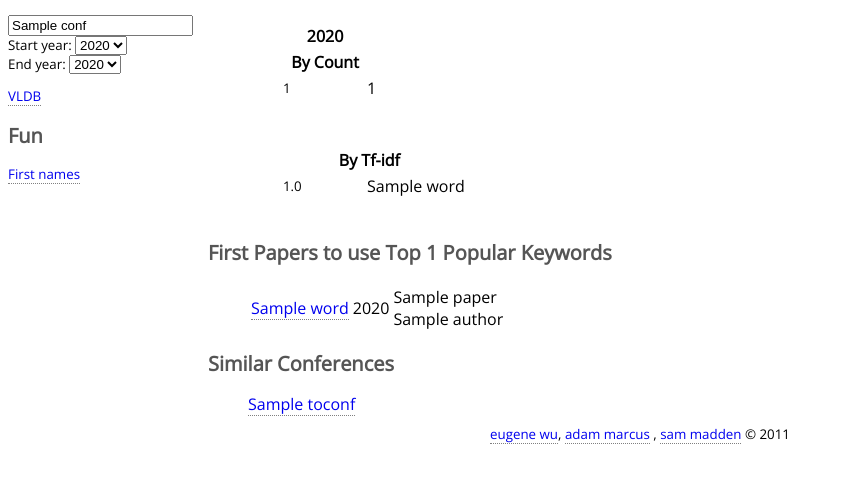
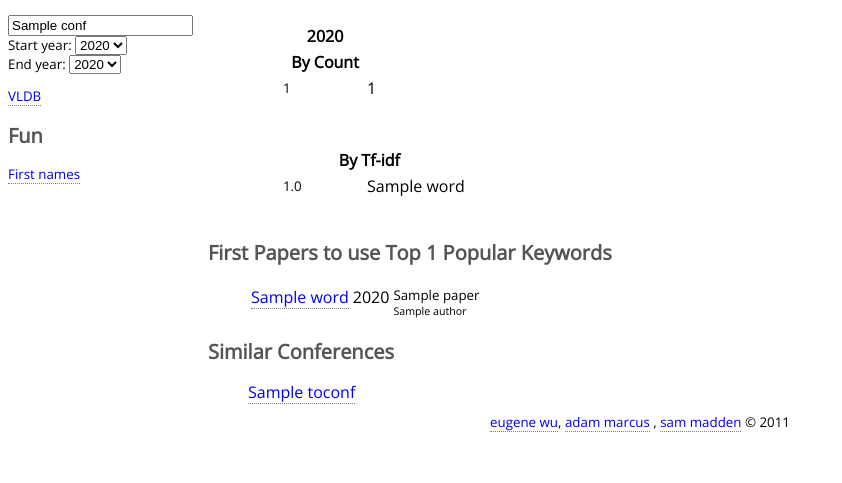
Before and after one commit to mitdbg/confo, a Django app: template templates/home/conference.html in a window 1280 px wide. Shown: the part 188-671 px from the top of the page, without its empty margins (0-842 px from the left). Run offline with Django 3.2, Linux system fonts and the light colour scheme; the template is opened without the code that fills it: most values are stand-ins (such as "Sample title", 1, 10 or a date in 2020); some libraries are stand-ins or nearby versions.

Commit message:
added css for author list

```diff
--- a/templates/home/conference.html
+++ b/templates/home/conference.html
@@ -7,6 +7,10 @@
 {% block css %}
 .word:hover {text-decoration: line-through; border-bottom: none;}
 td.count {font-size:10pt; padding-left: 10px; width: 6em;}
+table.papers td {vertical-align: top; padding 5px;}
+.paper {font-size:10pt; }
+.authors {font-size:8pt;}
+.author {padding-right: 5px;}
 {% endblock %}
 
 {% block content %}
@@ -88,14 +92,14 @@ td.count {font-size:10pt; padding-left: 10px; width: 6em;}
 
 <h2>First Papers to use Top {{wordtrends|length}} Popular Keywords</h2>
 <div style="margin: 10px">
-	<table>
+	<table class='papers'>
 	{% for word, vals, paper in wordtrends %}
 	<tr>
 		<td class='word'><a href="?hidden={{hidden|join:","}}{% if hidden %},{%endif%}{{word}}">{{word}}</a></td>
 		<td>{{paper.conf.year}}</td>
 		<td>
-			<div>{{paper.title}}</div>
-			<div>{% for author in paper.authors %}{{author.name}}{% endfor %}</div>
+			<div class='paper'>{{paper.title}}</div>
+			<div class='authors'>{% for author in paper.authors.all %}<span class='author'>{{author.name}}</span>{% endfor %}</div>
 		</td>
 	</tr>
 	{% endfor %}
```
